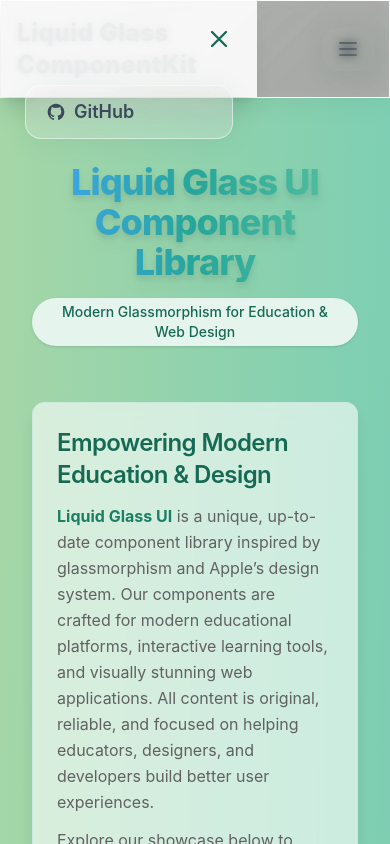
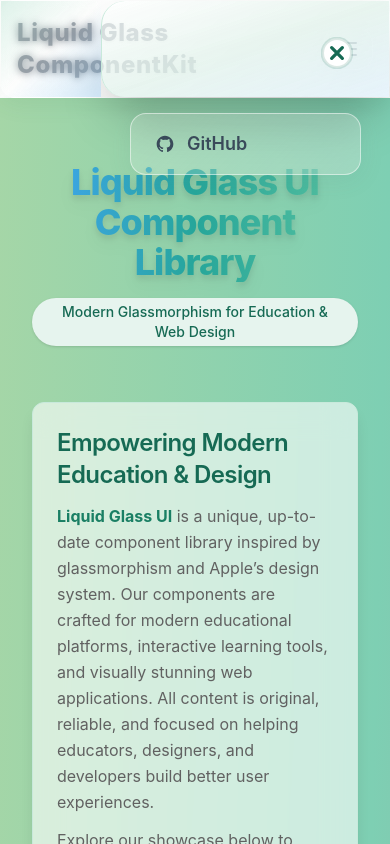
Before and after one commit to nibilin33/liquid-glass-ui, a Next.js app: page / in a window 390 px wide. Both pictures are taken after a click on the button 348 px from the left and 49 px from the top of the page. Shown: the top 844 px of the page. Built offline with nearby package versions, Linux system fonts and the light colour scheme.

Commit message:
feat:update

```diff
--- a/components/Header.tsx
+++ b/components/Header.tsx
@@ -60,30 +60,32 @@ export default function Header({
       {/* 移动端抽屉导航 */}
       {menuOpen && (
         <motion.div
-          className="fixed inset-0 z-50 bg-black/30 backdrop-blur-sm flex justify-end"
+          className="fixed inset-0 z-50 flex justify-end"
           initial={{ opacity: 0 }}
           animate={{ opacity: 1 }}
           exit={{ opacity: 0 }}
         >
+          {/* 半透明渐变遮罩 */}
+          <div className="flex-1 bg-gradient-to-br from-emerald-100/60 via-white/40 to-blue-100/60 backdrop-blur-sm" onClick={() => setMenuOpen(false)} />
           <motion.div
-            className="w-64 h-full bg-white/90 shadow-xl p-6 flex flex-col gap-6"
+            className="w-72 h-full bg-gradient-to-br from-white/80 via-emerald-50/90 to-blue-50/80 shadow-2xl rounded-l-3xl p-7 flex flex-col gap-7 border-l border-emerald-100"
             initial={{ x: 100 }}
             animate={{ x: 0 }}
             exit={{ x: 100 }}
             transition={{ type: 'spring', stiffness: 300, damping: 30 }}
           >
             <button
-              className="self-end mb-2 text-emerald-700"
+              className="self-end mb-2 text-emerald-700 hover:bg-emerald-100/60 rounded-full p-2 transition"
               aria-label="Close navigation menu"
               onClick={() => setMenuOpen(false)}
             >
-              <svg width="28" height="28" fill="none" stroke="currentColor" strokeWidth="2" viewBox="0 0 24 24"><path strokeLinecap="round" strokeLinejoin="round" d="M6 18L18 6M6 6l12 12"/></svg>
+              <svg width="32" height="32" fill="none" stroke="currentColor" strokeWidth="2.5" viewBox="0 0 24 24"><circle cx="12" cy="12" r="11" stroke="currentColor" strokeOpacity="0.15" fill="white" /><path strokeLinecap="round" strokeLinejoin="round" d="M8 8l8 8M8 16l8-8"/></svg>
             </button>
             {navLinks.map(link => (
               <a
                 key={link.href}
                 href={link.href}
-                className="liquid-glass px-5 py-3 rounded-xl flex items-center gap-2 text-emerald-700 font-semibold shadow-glass text-lg"
+                className="liquid-glass px-6 py-4 rounded-2xl flex items-center gap-3 text-emerald-700 font-semibold shadow-glass text-lg hover:bg-emerald-50/60 transition"
                 aria-label={link.ariaLabel || link.label}
                 title={link.title || link.label}
                 target={link.github ? "_blank" : undefined}
@@ -97,8 +99,6 @@ export default function Header({
               </a>
             ))}
           </motion.div>
-          {/* 点击遮罩关闭 */}
-          <div className="flex-1" onClick={() => setMenuOpen(false)} />
         </motion.div>
       )}
     </header>
```
